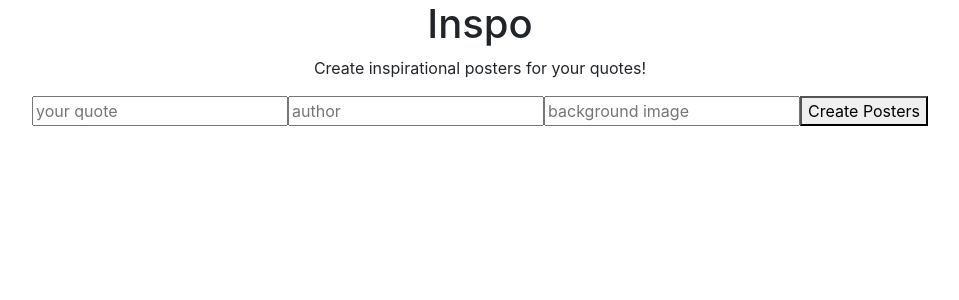
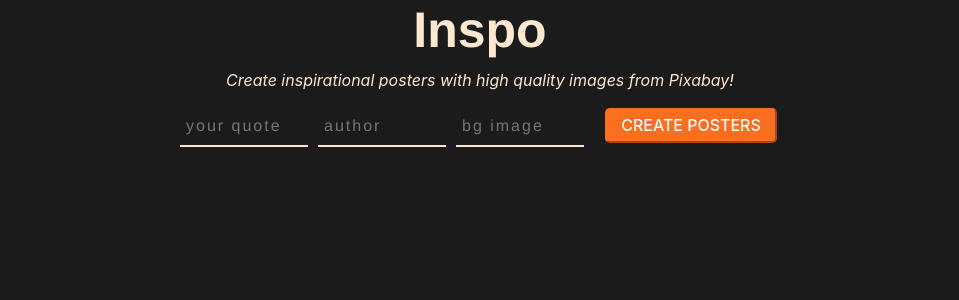
Before and after one commit to iwishjames/inspo-app, a React (Create React App) app: page / in a window 1280 px wide. Shown: the top 300 px of the page, without its empty margins (160-1119 px from the left). Built offline with nearby package versions, Linux system fonts and the light colour scheme.

Commit message:
Core Finalised

```diff
--- a/src/App.css
+++ b/src/App.css
@@ -1,5 +1,113 @@
 body {
-  /* background-color: black !important; */
+  background-color: #1b1b1b !important;
+}
+
+.editor_Toolbox {
+  display: inline-block;
+  width: 200px;
+  height: 689px;
+  background-color: white;
+  float: left;
+}
+
+.editor_Canvas {
+  display: inline-block;
+  margin-top: 5%;
+  margin-left: 32%;
+}
+
+.font_picker {
+  margin-left: 4px;
+  height: 26px;
+}
+
+.form__div {
+  margin-bottom: 30px;
+}
+
+.inspo__title  {
+  font-size: 50px;
+  color: #FFE7D0;
+  font-weight: bold;
+  font-family: Helvetica;
+  text-align: center;
+}
+
+.inspo__line  {
+  color: #FFE7D0;
+  font-style: italic;
+  text-align: center;
+}
+
+.form__input {
+  background: transparent;
+  font-family: Helvetica;
+  border: 0;
+  border-bottom: solid 2px #FFE7D0;
+  margin-right: 10px;
+  letter-spacing: 2px;
+  width: 10%;
+  padding: 0.4rem;
+  color: white;
+}
+
+.form__input_black {
+  background: transparent;
+  font-family: Helvetica;
+  border: 0;
+  border: solid 1px silver;
+  border-radius: 5px;
+  width: 61%;
+  /* text-align: center; */
+  margin-left: 8px;
+  padding: 0.4rem;
+  color: #1b1b1b;
+}
+
+.form__input_number {
+  background: transparent;
+  font-family: Helvetica;
+  border: 0;
+  border: solid 1px silver;
+  border-radius: 5px;
+  width: 54px;
+  text-align: center;
+  margin-left: 4px;
+  padding: 0.4rem;
+  color: #1b1b1b;
+}
+
+.form__button {
+  background-color: #FC6E20;
+  color: white;
+  padding: 0.2rem 0.9rem;
+  margin: 0 0.2rem;
+  border-radius: 5px;
+  border-color: #FC6E20;
+  text-transform: uppercase;
+  font-weight: 500;
+  margin-left: 0.7rem;
+}
+
+.form__button:hover {
+  background-color: #e8641c;
+}
+
+.form__button_white {
+  background-color: white;
+  color: black;
+  padding: 0.2rem 0.9rem;
+  margin: 0 0.2rem;
+  border-radius: 5px;
+  border-color: #323232;
+  /* text-transform: uppercase; */
+  font-weight: 500;
+  margin-left: 0.7rem;
+}
+
+.form__button_white:hover {
+  background-color: #2b2b2b;
+  color: white;
 }
 
 .ind_Poster_card {
@@ -18,7 +126,7 @@ body {
   /* border: solid 8px white; */
   border-radius: 0;
   border: 0;
-  filter: blur(0.5px);
+  /* filter: blur(3px); */
 }
 
 .poster_card {
@@ -44,7 +152,7 @@ body {
 .poster_quote {
   font-size: 40px;
   text-align: center;
-  padding-top: 20%;
+  padding-top: 30%;
 }
 
 .poster_author {
--- a/src/components/Form.js
+++ b/src/components/Form.js
@@ -1,12 +1,14 @@
 import React from 'react';
 
 const Form = props => (
-  <form onSubmit={props.getPosterData}>
-    <input type="text" name="quote" placeholder="your quote"/>
-    <input type="text" name="author" placeholder="author"/>
-    <input type="text" name="imageQuery" placeholder="background image"/>
-    <button>Create Posters</button>
-  </form>
+  <div className="form__div">
+    <form onSubmit={props.getPosterData}>
+      <input className="form__input" type="text" name="quote" placeholder="your quote"/>
+      <input className="form__input"type="text" name="author" placeholder="author"/>
+      <input className="form__input"type="text" name="imageQuery" placeholder="bg image"/>
+      <button className="form__button">Create Posters</button>
+    </form>
+  </div>
 );
 
 export default Form;
--- a/src/components/Poster.js
+++ b/src/components/Poster.js
@@ -1,5 +1,4 @@
 import React, {Component} from 'react';
-import Titles from './Titles';
 import { Link } from "react-router-dom";
 import htmlToImage from 'html-to-image';
 
@@ -9,20 +8,20 @@ class Poster extends Component {
     posterQuote: this.props.location.state.quote,
     posterAuthor: this.props.location.state.author,
     posterColor: "",
-    posterFont: "",
+    posterFont: "50px",
     posterFontSize: "",
   }
 
-  componentDidMount () {
-    const posterImage = this.props.location.state.imageURL;
-    const posterQuote = this.props.location.state.quote;
-    const posterAuthor = this.props.location.state.author;
-    this.setState({
-      posterImage: posterImage,
-      posterQuote: posterQuote,
-      posterAuthor: posterAuthor,
-    });
-  }
+  // componentDidMount () {
+  //   const posterImage = this.props.location.state.imageURL;
+  //   const posterQuote = this.props.location.state.quote;
+  //   const posterAuthor = this.props.location.state.author;
+  //   this.setState({
+  //     posterImage: posterImage,
+  //     posterQuote: posterQuote,
+  //     posterAuthor: posterAuthor,
+  //   });
+  // }
 
   handleChangeQuote = (e) => {
     this.setState({
@@ -67,26 +66,29 @@ class Poster extends Component {
 
   render() {
     return(
-      <div style={{maxWidth: "390px", margin: "0 auto"}}>
-        <Titles />
+      <div style={{maxWidth: "1000px"}}>
 
+        <div className="editor_Canvas">
           <div id="capture" className="ind_Poster_card card bg-dark text-white rounded-0">
-          <img className="card-img" src={this.state.posterImage}/>
+            <img style={{filter: "blur(3px)"}} className="card-img" src={this.state.posterImage}/>
             <div className="card-img-overlay">
               <h5 style={{color: this.state.posterColor, fontFamily: this.state.posterFont, fontSize: `${this.state.posterFontSize}px`}} className="poster_quote card-title">{this.state.posterQuote}</h5>
               {this.state.posterAuthor && <p className="poster_author card-text font-weight-light font-italic align-middle">- {this.state.posterAuthor}</p>}
             </div>
           </div>
+        </div>
 
-        <div>
-          <input type="text" placeholder="Quote" value={this.state.posterQuote} onChange={this.handleChangeQuote} />
-          <input type="text" placeholder="Author" value={this.state.posterAuthor} onChange={this.handleChangeAuthor} />
-          <input type="color" onChange={this.handleChangeColor}/>
-          <input type="number" min="20" max="100" placeholder="Font Size" onChange={this.handleChangeFontSize}/>
-
-          <input type="checkbox" name="Bold" value="Bold" onChange={this.handleToggleBold}/>
-
-          <select onChange={this.handleChangeFont}>
+        <div className="editor_Toolbox">
+          <Link to="/">
+          <button style={{marginTop : 8}} className="form__button_white" >Go Back</button>
+          </Link>
+          <div></div>
+          <div class="dropdown-divider"></div>
+            <div style={{marginLeft: 8, color: "silver"}}>Quote:</div>
+            <input style={{marginTop : 3}} className="form__input_black" type="textarea" placeholder="Quote" value={this.state.posterQuote} onChange={this.handleChangeQuote} />
+            <input className="form__input_number " type="number" placeholder="40" onChange={this.handleChangeFontSize}/>
+            <input style={{marginTop : 8, marginLeft: 8, width: 40}} type="color" onChange={this.handleChangeColor}/>
+            <select className="font_picker" onChange={this.handleChangeFont}>
               <option value="Helvetica Neue">Helvetica Neue</option>
               <option value="Sans-Serif">Sans-serif</option>
               <option value="Monospace">Monospace</option>
@@ -94,11 +96,24 @@ class Poster extends Component {
               <option value="Fantasy">Fantasy</option>
               <option value="Roboto">Roboto</option>
             </select>
-
-          <button onClick={this.handleClick}>Download Poster</button>
-          <Link to="/">
-          <button >Go Back</button>
-          </Link>
+          <div class="dropdown-divider"></div>
+            <div style={{marginLeft: 8, color: "silver"}}>Author:</div>
+            <input style={{marginTop : 3}} className="form__input_black" type="text" placeholder="Author" value={this.state.posterAuthor} onChange={this.handleChangeAuthor} />
+            <input className="form__input_number " type="number" placeholder="18" onChange={this.handleChangeFontSize}/>
+            <input style={{marginTop : 8, marginLeft: 8, width: 40}} type="color" onChange={this.handleChangeColor}/>
+            <select className="font_picker" onChange={this.handleChangeFont}>
+              <option value="Helvetica Neue">Helvetica Neue</option>
+              <option value="Sans-Serif">Sans-serif</option>
+              <option value="Monospace">Monospace</option>
+              <option value="Cursive">Cursive</option>
+              <option value="Fantasy">Fantasy</option>
+              <option value="Roboto">Roboto</option>
+            </select>
+          <div class="dropdown-divider"></div>
+            <div style={{marginLeft: 8, color: "silver"}}>Image Blur:</div>
+            <input style={{marginLeft: 8}} type="range" min="0px" max="3px" onChange={this.handleBlur}/>
+          <div class="dropdown-divider"></div>
+            <button className="form__button" onClick={this.handleClick}>Download Poster</button>
         </div>
       </div>
     );
--- a/src/components/Titles.js
+++ b/src/components/Titles.js
@@ -4,8 +4,8 @@ class Titles extends Component {
   render() {
     return (
       <div>
-        <h1>Inspo</h1>
-        <p>Create inspirational posters for your quotes!</p>
+        <h1 className="inspo__title">Inspo</h1>
+        <p className="inspo__line">Create inspirational posters with high quality images from Pixabay!</p>
       </div>
     );
   }
--- a/src/index.js
+++ b/src/index.js
@@ -1,6 +1,7 @@
 import React from 'react';
 import ReactDOM from 'react-dom';
 import 'bootstrap/dist/css/bootstrap.min.css';
+import "./styles/Titles.css";
 import Routes from './components/Routes';
 import * as serviceWorker from './serviceWorker';
 
--- /dev/null
+++ b/src/styles/Titles.css
@@ -0,0 +1,3 @@
+.inspo_orange {
+  color: FC6E20;
+}
```
Lines whose indentation alone changed are shown as unchanged.
